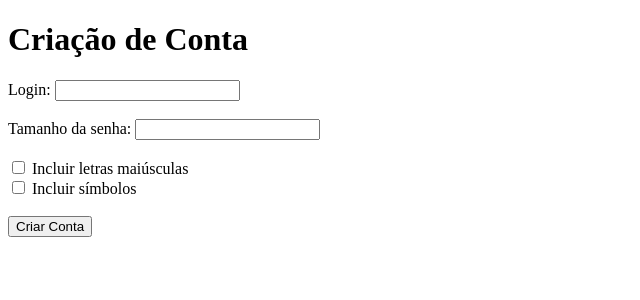
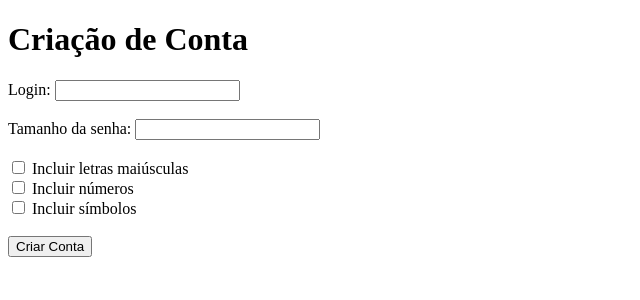
Before and after one commit to raphaeuu/python_basico, a Flask app: page / in a window 1280 px wide. Shown: the top 300 px of the page, without its empty margins (0-640 px from the left). Run offline with Flask 3, Linux system fonts and the light colour scheme.

Commit message:
Projeto - Gerador de senha / Login

```diff
--- a/projeto/template/index.html
+++ b/projeto/template/index.html
@@ -28,15 +28,14 @@
                     })
                 });
 
-            //Processa a resposta
+                // Processa a resposta
                 const data = await response.json();
                 document.getElementById('resultado').innerHTML = `
-                <p>Seu login é: ${data.login}<p>
+                    <p>Seu login é: ${data.login}</p>
                     <p>Sua senha é: ${data.senha}</p>
-
                 `;
             } catch (error) {
-                    console.error("Erro ao enviar os dados: ", error);
+                console.error("Erro ao enviar os dados:", error);
                 document.getElementById('resultado').innerHTML = `<p>Erro ao criar a conta. Tente novamente.</p>`;
             }
         }
@@ -55,6 +54,12 @@
             <input type="checkbox" id="incluir_maiusculas_senha">
             Incluir letras maiúsculas
         </label><br>
+
+        <label>
+            <input type="checkbox" id="incluir_numeros_senha">
+            Incluir números
+        </label><br>
+
         <label>
             <input type="checkbox" id="incluir_simbolos_senha">
             Incluir símbolos
```
Also changed, not shown: projeto/template/app.py (renamed from projeto/app.py). Lines whose indentation alone changed are shown as unchanged.
